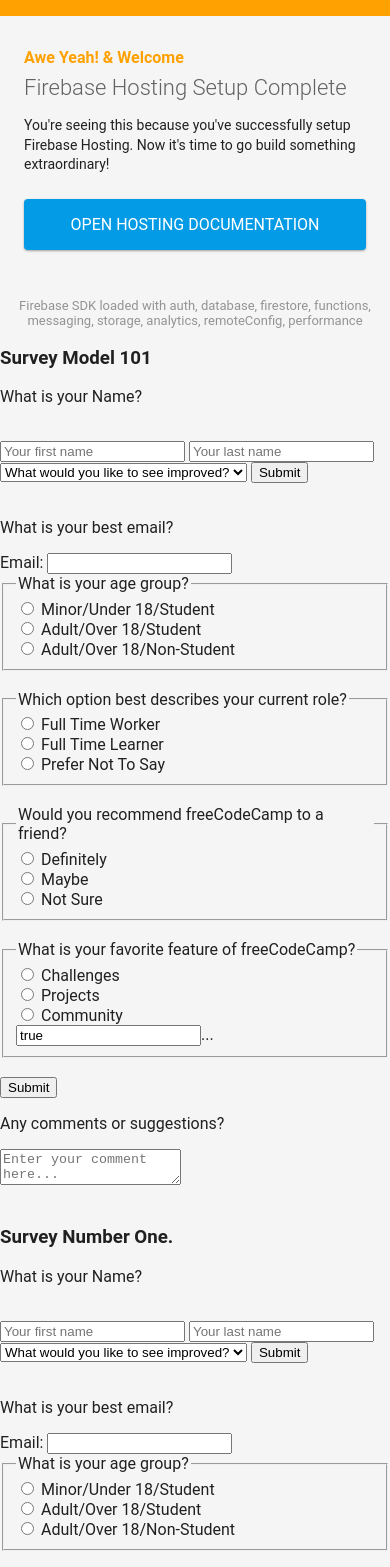
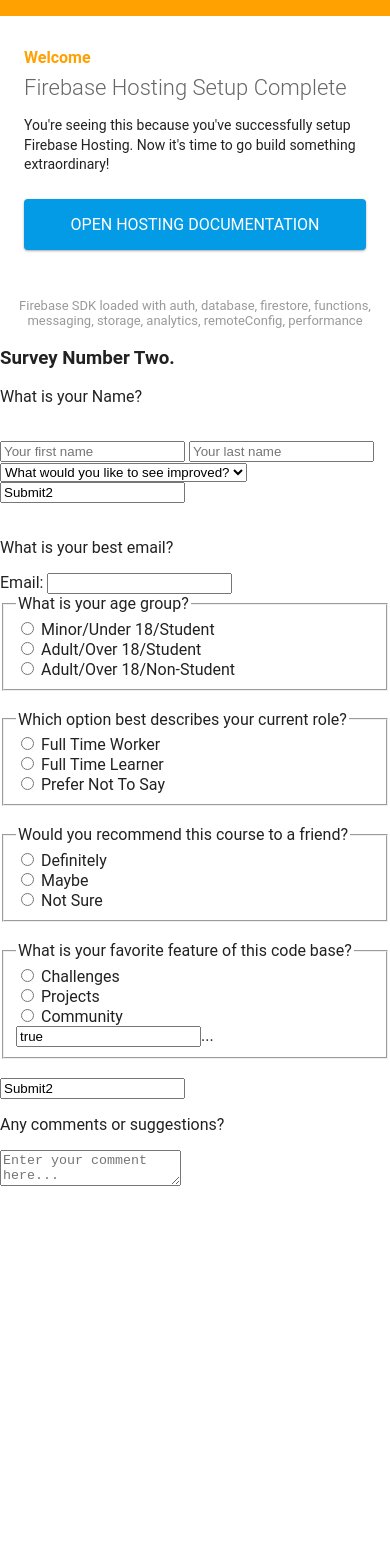
Before and after one commit to HarrisMBrad/Survey-Form, a plain HTML site: page index/index.html in a window 390 px wide. Shown: the top 1567 px of the page. After the commit the page ends 1209 px from the top, so only its background shows below. Drawn offline with Linux system fonts and the light colour scheme; some packages are replaced by stand-ins of ours.

Commit message:
deleted right brain for left brain chaos

```diff
--- a/index.html
+++ b/index/index.html
@@ -7,17 +7,17 @@
   <title>Welcome to Firebase Hosting</title>
 
   <!-- update the version number as needed -->
-  <script defer src="/__/firebase/9.4.0/firebase-app.js"></script>
+  <script defer src="/__/firebase/9.4.0/firebase-app-compat.js"></script>
   <!-- include only the Firebase features as you need -->
-  <script defer src="/__/firebase/9.4.0/firebase-auth.js"></script>
-  <script defer src="/__/firebase/9.4.0/firebase-database.js"></script>
-  <script defer src="/__/firebase/9.4.0/firebase-firestore.js"></script>
-  <script defer src="/__/firebase/9.4.0/firebase-functions.js"></script>
-  <script defer src="/__/firebase/9.4.0/firebase-messaging.js"></script>
-  <script defer src="/__/firebase/9.4.0/firebase-storage.js"></script>
-  <script defer src="/__/firebase/9.4.0/firebase-analytics.js"></script>
-  <script defer src="/__/firebase/9.4.0/firebase-remote-config.js"></script>
-  <script defer src="/__/firebase/9.4.0/firebase-performance.js"></script>
+  <script defer src="/__/firebase/9.4.0/firebase-auth-compat.js"></script>
+  <script defer src="/__/firebase/9.4.0/firebase-database-compat.js"></script>
+  <script defer src="/__/firebase/9.4.0/firebase-firestore-compat.js"></script>
+  <script defer src="/__/firebase/9.4.0/firebase-functions-compat.js"></script>
+  <script defer src="/__/firebase/9.4.0/firebase-messaging-compat.js"></script>
+  <script defer src="/__/firebase/9.4.0/firebase-storage-compat.js"></script>
+  <script defer src="/__/firebase/9.4.0/firebase-analytics-compat.js"></script>
+  <script defer src="/__/firebase/9.4.0/firebase-remote-config-compat.js"></script>
+  <script defer src="/__/firebase/9.4.0/firebase-performance-compat.js"></script>
   <!--
       initialize the SDK after all desired features are loaded, set useEmulator to false
       to avoid connecting the SDK to running emulators.
@@ -26,7 +26,7 @@
 
   <style media="screen">
     body {
-      background: whitesmoke;
+      background: #ECEFF1;
       color: rgba(0, 0, 0, 0.87);
       font-family: Roboto, Helvetica, Arial, sans-serif;
       margin: 0;
@@ -34,7 +34,7 @@
     }
 
     #message {
-      background: rgb(201, 200, 200);
+      background: white;
       max-width: 360px;
       margin: 100px auto 16px;
       padding: 32px 24px;
@@ -88,7 +88,7 @@
       body,
       #message {
         margin-top: 0;
-        background: whitesmoke;
+        background: white;
         box-shadow: none;
       }
 
@@ -101,7 +101,7 @@
 
 <body>
   <div id="message">
-    <h2>Awe Yeah! & Welcome</h2>
+    <h2>Welcome</h2>
     <h1>Firebase Hosting Setup Complete</h1>
     <p>You're seeing this because you've successfully setup Firebase Hosting. Now it's time to go build something
       extraordinary!</p>
@@ -148,11 +148,12 @@
     });
   </script>
 
-  <h3>Survey Model 101</h3>
-  <p id="description" id="name" text="Name:">What is your Name?</p>
+
+  <h3>Survey Number Two.</h3>
+  <p id="description2" id="name2" text="Name:">What is your Name?</p>
 
 
-  <form action="/action_page.php" id="survey-form>
+  <form action="/action_page.php" id="survey-form2>
           <input type=" text" id="name" name="name">
     <br>
     <input type="text" id="fname" name="firstname" placeholder="Your first name">
@@ -175,112 +176,7 @@
     </select>
 
 
-    <input id="s" type="submit" value="Submit">
-  </form>
-  </div>
-  <br>
-  <section>
-    <form>
-      <p>What is your best email?</p>
-      <label for="email">Email:</label>
-      <input type="text" id="email" name="email">
-
-
-
-      <fieldset>
-        <legend>What is your age group?</legend>
-        <input id="newbie" type="radio" name="levels" value="newbie">
-        <label for="newbie">Minor/Under 18/Student</label><br>
-        <input id="intermediate" type="radio" name="levels" value="intermediate">
-        <label for="intermediate">Adult/Over 18/Student</label><br>
-        <input id="master" type="radio" name="levels" value="master">
-        <label for="master">Adult/Over 18/Non-Student</label>
-      </fieldset>
-      <br>
-      <fieldset>
-        <legend>Which option best describes your current role?</legend>
-        <input id="newbie" type="radio" name="levels" value="newbie">
-        <label for="newbie">Full Time Worker</label><br>
-        <input id="intermediate" type="radio" name="levels" value="intermediate">
-        <label for="intermediate">Full Time Learner</label><br>
-        <input id="master" type="radio" name="levels" value="master">
-        <label for="master">Prefer Not To Say</label>
-      </fieldset>
-      <br>
-      <fieldset>
-        <legend>Would you recommend freeCodeCamp to a friend?</legend>
-        <input id="newbie" type="radio" name="levels" value="newbie">
-        <label for="newbie">Definitely</label><br>
-        <input id="intermediate" type="radio" name="levels" value="intermediate">
-        <label for="intermediate">Maybe</label><br>
-        <input id="master" type="radio" name="levels" value="master">
-        <label for="master">Not Sure</label>
-      </fieldset>
-      <br>
-      <fieldset>
-        <legend>What is your favorite feature of freeCodeCamp?</legend>
-        <input id="newbie" type="radio" name="levels" value="newbie">
-        <label for="newbie">Challenges</label><br>
-        <input id="intermediate" type="radio" name="levels" value="intermediate">
-        <label for="intermediate">Projects</label><br>
-        <input id="master" type="radio" name="levels" value="master">
-        <label for="master">Community</label>
-        <br>
-
-        <input id="master-t" type="radio-t" name="levels-t" value="true">...</l>
-      </fieldset>
-      <br>
-      <section>
-
-      </section>
-
-      <input type="submit" name="submit" value="Submit">
-    </form>
-    <div class="survey" id="root">
-      <p>Any comments or suggestions?</p>
-      <textarea id="comments" class="input-textarea" name="comment" placeholder="Enter your comment here..."
-        spellcheck="false" data-ms-editor="true"></textarea>
-
-    </div>
-
-  </section>
-  <br>
-
-
-  <!-- Body of your page... -->
-
-
-  <script src="script.js" type="module"></script>
-
-
-  <h3>Survey Number One.</h3>
-  <p id="description" id="name" text="Name:">What is your Name?</p>
-
-
-  <form action="/action_page.php" id="survey-form>
-          <input type=" text" id="name" name="name">
-    <br>
-    <input type="text" id="fname" name="firstname" placeholder="Your first name">
-    <input type="text" id="lname" name="lastname" placeholder="Your last name">
-
-    <select id="improvements" name="imp" color="#FFCCCC">
-      <option text="text" value="q1">What would you like to see improved?</option>
-      <br>
-      <option value="Front-end-projects">Front-end Projets</option>
-      <option value="Back-end-projects">Back-end Projects</option>
-      <option value="Data-visualization">Data Visualization</option>
-      <option value="Challenges">Challenges</option>
-      <option value="Open-source-community">Open Source Community</option>
-      <option value="Gitter-help-rooms">Gitter help rooms</option>
-      <option value="Videos">Videos</option>
-      <option value="City-meetups">City Meetups</option>
-      <option value="Wiki">Wiki</option>
-      <option value="Forum">Forum</option>
-      <option value="Additional Courses">Additional Courses</option>
-    </select>
-
-
-    <input id="s" type="submit" value="Submit">
+    <input id="s2" type="submit2" value="Submit2">
   </form>
   </div>
   <br>
@@ -332,18 +228,18 @@
         <label for="master">Community</label>
         <br>
 
-        <input id="master-t" type="radio-t" name="levels-t" value="true">...</l>
+        <input id="master-t2" type="radio-t2" name="levels-t2" value="true">...</l>
       </fieldset>
       <br>
       <section>
 
       </section>
 
-      <input type="submit" name="submit" value="Submit">
+      <input type="submit2" name="submit2" value="Submit2">
     </form>
-    <div class="survey" id="root">
+    <div class="survey2" id="root">
       <p>Any comments or suggestions?</p>
-      <textarea id="comments" class="input-textarea" name="comment" placeholder="Enter your comment here..."
+      <textarea id="comments2" class="input-textarea2" name="comment2" placeholder="Enter your comment here..."
         spellcheck="false" data-ms-editor="true"></textarea>
 
     </div>
@@ -351,16 +247,6 @@
   </section>
   <br>
 
-
-  <!-- Body of your page... -->
-
-
-
-  <script>
-    window.console = window.console || function (t) { };
-  </script>
-
-
 </body>
 
 </html>
```
Also changed, not shown: 2 other files.
